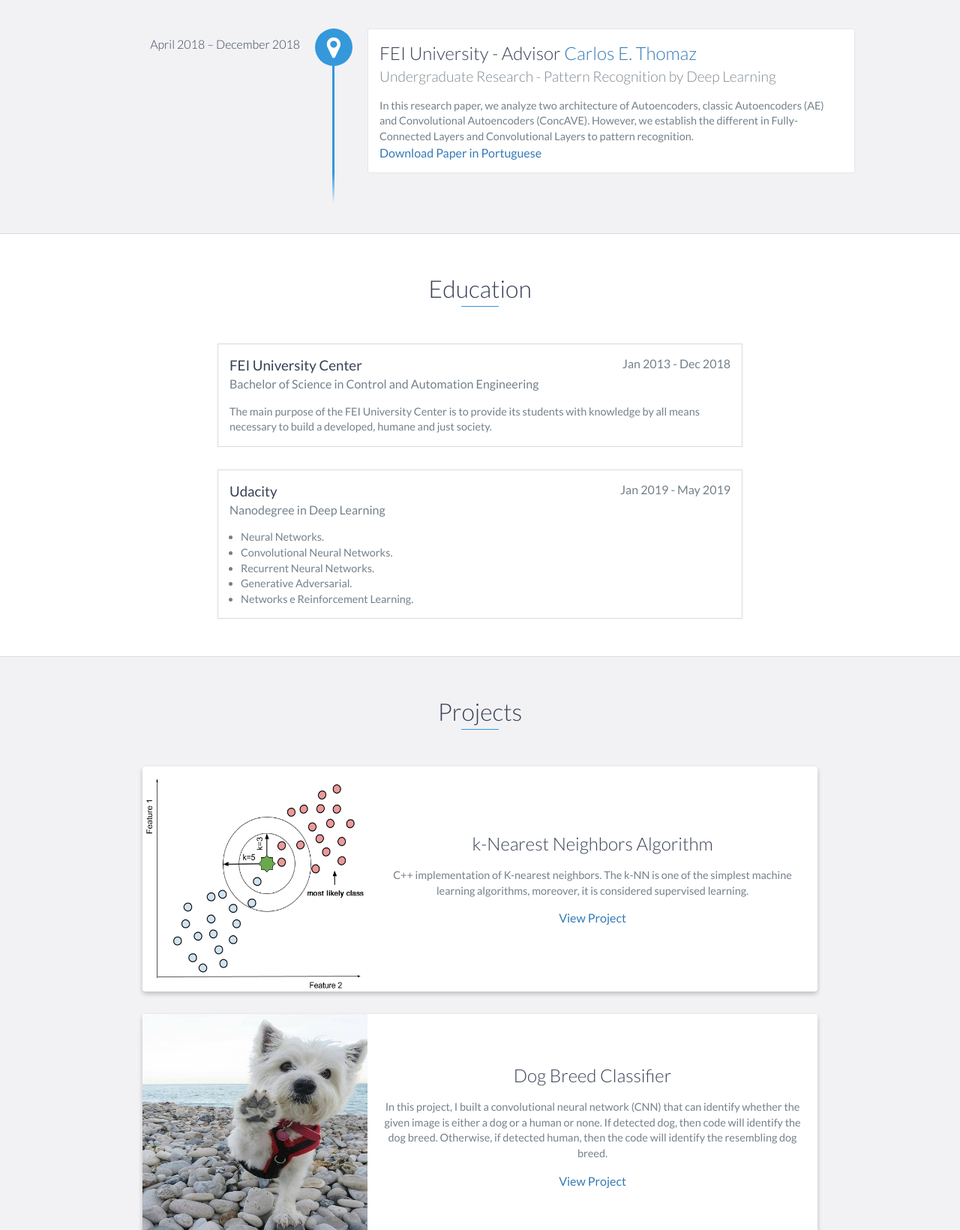
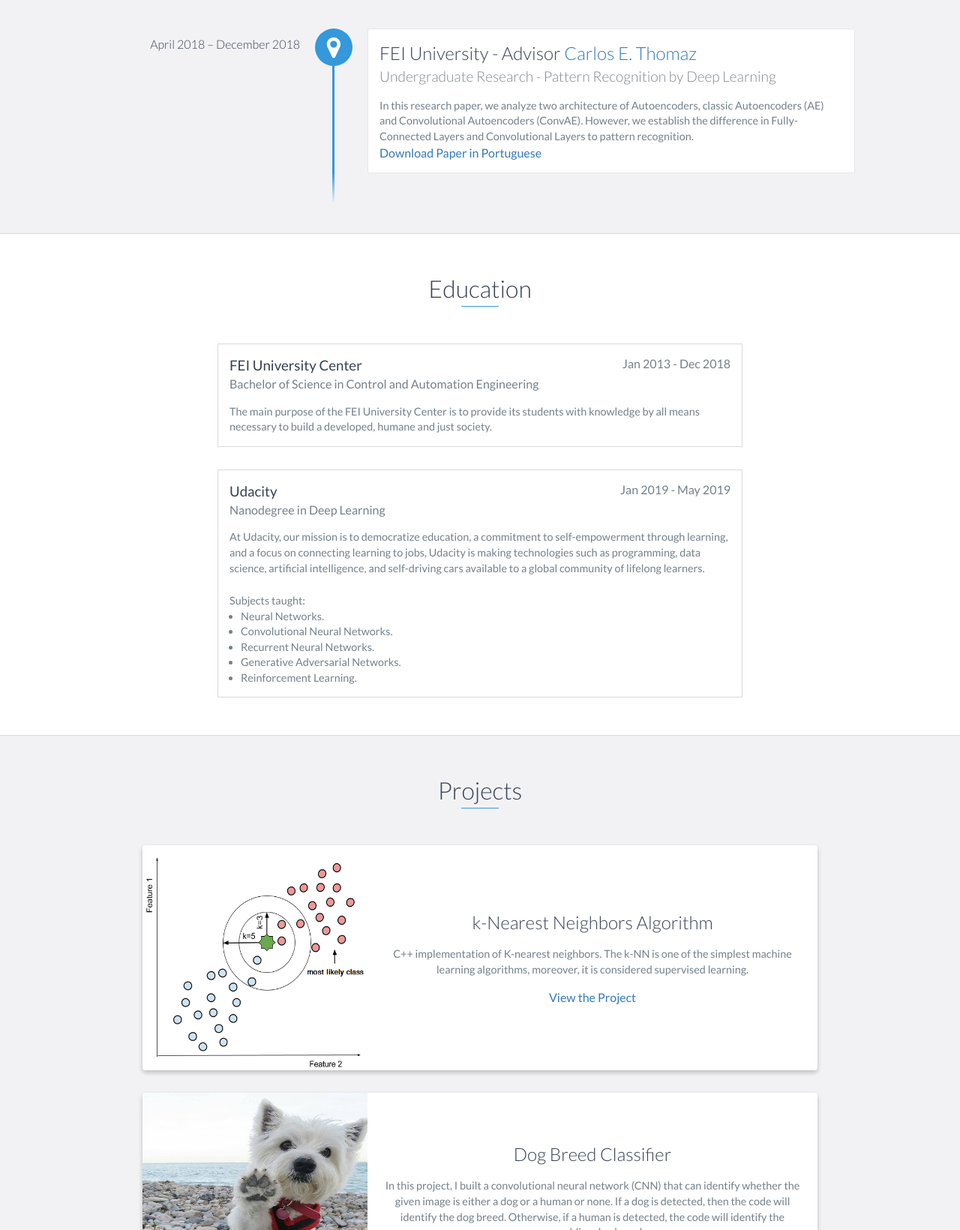
Before and after one commit to buzutilucas/buzutilucas.github.io, a website: page index.html in a window 1280 px wide. Shown: the part 1160-2800 px from the top of the page at 75% size. Drawn offline with nearby package versions, Linux system fonts and the light colour scheme.

Commit message:
Update index.html

```diff
--- a/index.html
+++ b/index.html
@@ -73,9 +73,9 @@
                 </div>
                 <div class="col-md-8">
                     <p>
-                      Recently graduated in Control Engineering and Automation. Experience in Algorithms, Machine Learning and Deep Learning due to a
-                      undergraduate research and courses. I have appreciation for knowledge and for the new. My philosophies of life are "If you want to
-                      go fast, go it alone. If you want to go far, go in groups." and  "If you use your wealth, it ends. If you use your knowledge, it increases."
+                      Recently graduated in Control and Automation Engineering. I am very interested in algorithms, machine learning, deep learning and
+                      control systems projects. I have appreciation for knowledge and for the new. My philosophies of life are "If you want to
+                      go fast, go alone. If you want to go far, go in groups." and  "If you use your wealth, it ends. If you use your knowledge, it increases."
                     </p>
                 </div>
             </div>
@@ -90,8 +90,8 @@
                 <h3>FEI University - Advisor <a href="https://fei.edu.br/~cet/" target="_blank">Carlos E. Thomaz</a></h3>
                 <h4>Undergraduate Research - Pattern Recognition by Deep Learning</h4>
                 <p>
-                    In this research paper, we analyze two architecture of Autoencoders, classic Autoencoders (AE) and Convolutional Autoencoders (ConcAVE).
-                    However, we establish the different in Fully-Connected Layers and Convolutional Layers to pattern recognition.
+                    In this research paper, we analyze two architecture of Autoencoders, classic Autoencoders (AE) and Convolutional Autoencoders (ConvAE).
+                    However, we establish the difference in Fully-Connected Layers and Convolutional Layers to pattern recognition.
                 </p>
                 <a href="https://drive.google.com/file/d/1kCRRZLY-SfQD4ybRYWf1Mea8cQnej7ez/view?usp=sharing" target="_blank">Download Paper in Portuguese</a>
             </div>
@@ -132,21 +132,28 @@
             <h3>Udacity</h3>
             <span class="education-date">Jan 2019 - May 2019</span>
             <h4>Nanodegree in Deep Learning</h4>
+            <p>
+              At Udacity, our mission is to democratize education, a commitment to self-empowerment
+              through learning, and a focus on connecting learning to jobs, Udacity is making technologies
+              such as programming, data science, artificial intelligence, and self-driving cars available to
+              a global community of lifelong learners.
+            </p><br/>
+            <p>Subjects taught:</p>
             <ul>
                 <li>
-                    Neural Networks.
+                  Neural Networks.
                 </li>
                 <li>
-                    Convolutional Neural Networks.
+                  Convolutional Neural Networks.
                 </li>
                 <li>
-                    Recurrent Neural Networks.
+                  Recurrent Neural Networks.
                 </li>
                 <li>
-                    Generative Adversarial.
+                  Generative Adversarial Networks.
                 </li>
                 <li>
-                    Networks e Reinforcement Learning.
+                  Reinforcement Learning.
                 </li>
             </ul>
         </div>
@@ -169,7 +176,7 @@
                             C++ implementation of K-nearest neighbors. The k-NN is one of the simplest machine learning algorithms, moreover,
                             it is considered supervised learning.
                         </p>
-                        <a href="https://buzutilucas.github.io/k-NN/" target="_blank">View Project</a>
+                        <a href="https://buzutilucas.github.io/k-NN/" target="_blank">View the Project</a>
                     </div>
                     <!-- End .project-info -->
                 </div>
@@ -183,11 +190,11 @@
                     <div class="project-info">
                         <h3>Dog Breed Classifier</h3>
                         <p>
-                            In this project, I built a convolutional neural network (CNN) that can identify whether the given image is
-                            either a dog or a human or none. If detected dog, then code will identify the dog breed. Otherwise, if detected human,
-                            then the code will identify the resembling dog breed.
+                            In this project, I built a convolutional neural network (CNN) that can identify whether the given image is either a dog
+                            or a human or none. If a dog is detected, then the code will identify the dog breed. Otherwise, if a human is detected,
+                            the code will identify the resembling dog breed.
                         </p>
-                        <a href="https://buzutilucas.github.io/dog-breed-classifier/" target="_blank">View Project</a>
+                        <a href="https://buzutilucas.github.io/dog-breed-classifier/" target="_blank">View the Project</a>
                     </div>
                     <!-- End .project-info -->
                 </div>
@@ -219,6 +226,7 @@
             <li>Keras</li>
             <li>Git</li>
             <li>GitHub</li>
+            <li>TeX</li>
             <li>CATIA</li>
             <li>AutoCAD</li>
         </ul>
@@ -228,7 +236,7 @@
     <div id="contact">
         <h2>Get in Touch</h2>
         <div id="contact-form">
-            <form method="POST" action="mailto:lucas.buzuti@outlooks.com">
+            <form method="POST" action="https://script.google.com/macros/s/AKfycbzjQhe6LKpBQ0reH_wusLnb06kFQKIIstnltVg5_Q/exec">
                 <input type="hidden" name="_subject" value="Contact request from personal website" />
                 <input type="email" name="_replyto" placeholder="Your email" required>
                 <textarea name="message" placeholder="Your message" required></textarea>
```
